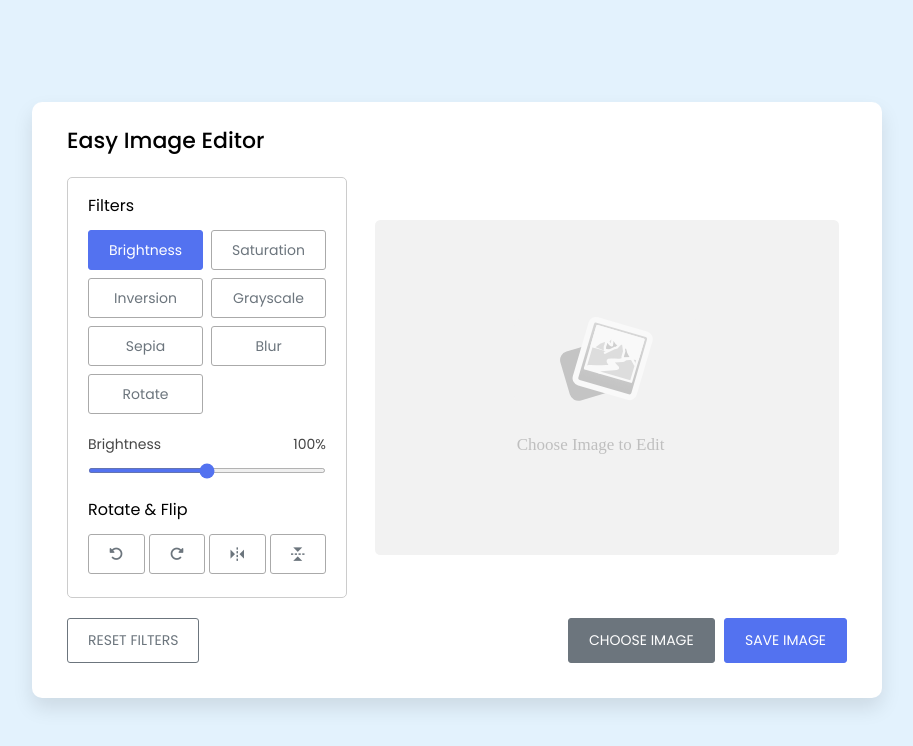
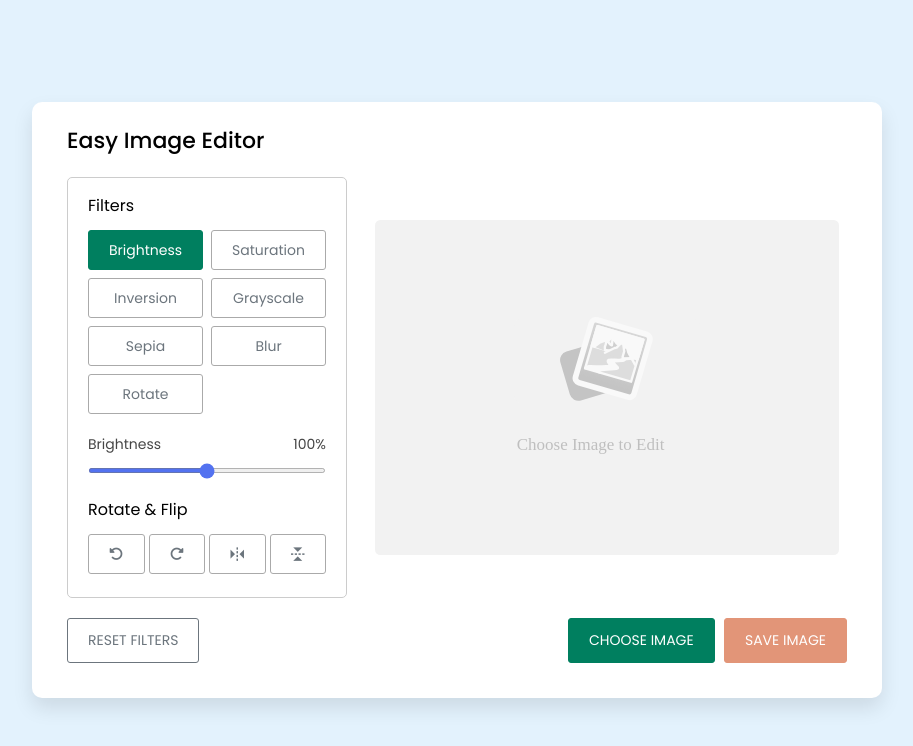
Before and after one commit to SheheryarRamzan/JavaScript_PhotoEditor, a plain HTML site: page JS_PhotoEditor/index.html in a window 1280 px wide. Shown: the whole page, without its empty margins (183-1096 px from the left). Drawn offline with nearby package versions, Linux system fonts and the light colour scheme.

Commit message:
Edit colors and make hovers

```diff
--- a/JS_PhotoEditor/style.css
+++ b/JS_PhotoEditor/style.css
@@ -71,8 +71,12 @@ body{
 }
 .filter button.active{
   color: #fff;
-  border-color: #5372F0;
-  background: #5372F0;
+  border-color: #007f5f;
+  background: #007f5f;
+  transition: 0.3s;
+}
+.filter button.active:hover,.controls .choose-img:hover{
+  background-color: #464646;
 }
 .filter .slider{
   margin-top: 12px;
@@ -142,13 +146,18 @@ body{
   background: #6C757D;
 }
 .controls .choose-img{
-  background: #6C757D;
-  border: 1px solid #6C757D;
+  background: #007f5f;
+  border: 1px solid #007f5f;
+  transition: 0.3s;
 }
 .controls .save-img{
   margin-left: 5px;
-  background: #5372F0;
-  border: 1px solid #5372F0;
+  background: #e29578;
+  border: 1px solid #e29578;
+  transition: 0.3s;
+}
+.controls .save-img:hover{
+  background: #bc4749;
 }
 
 @media screen and (max-width: 760px) {
```
